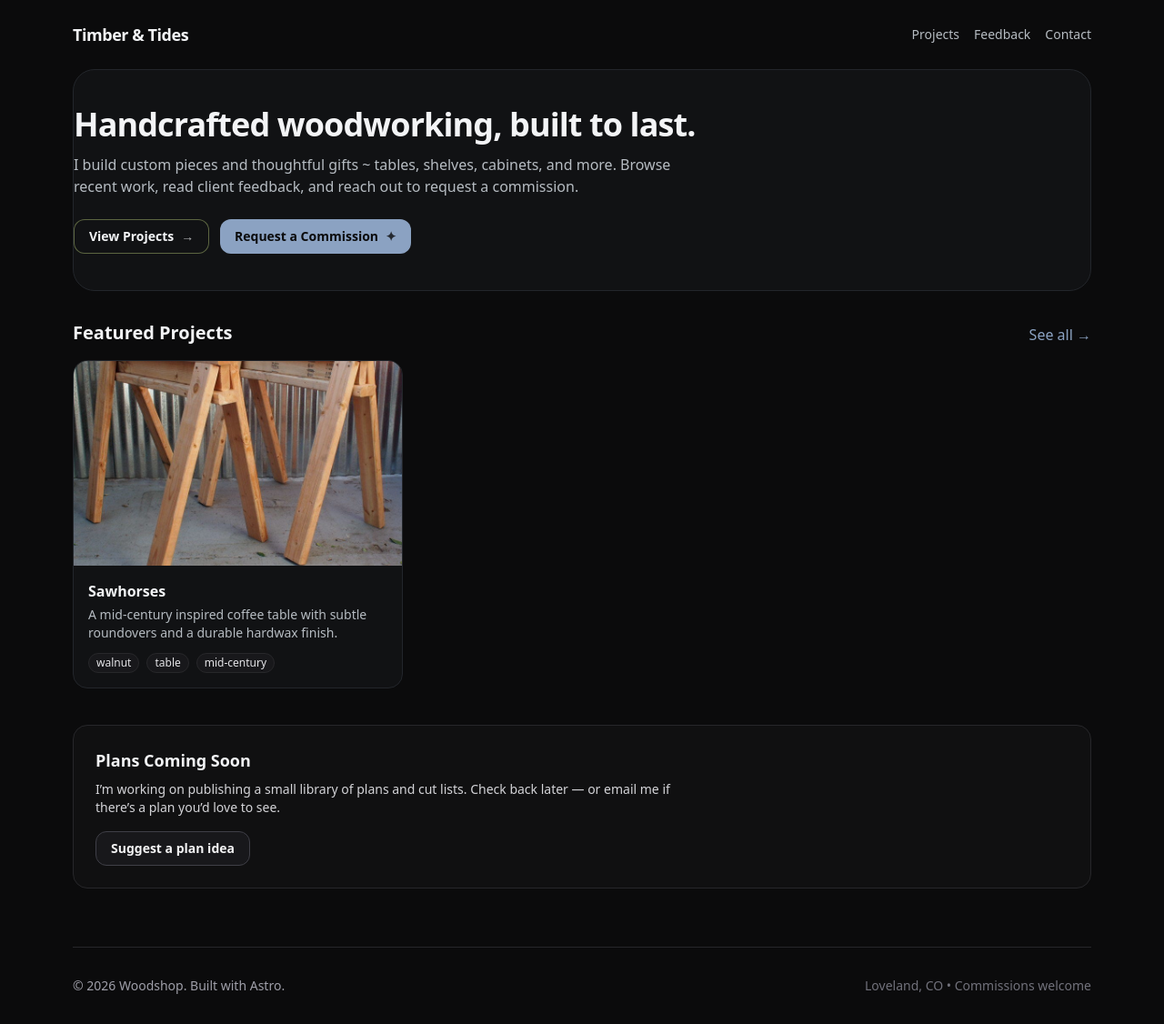
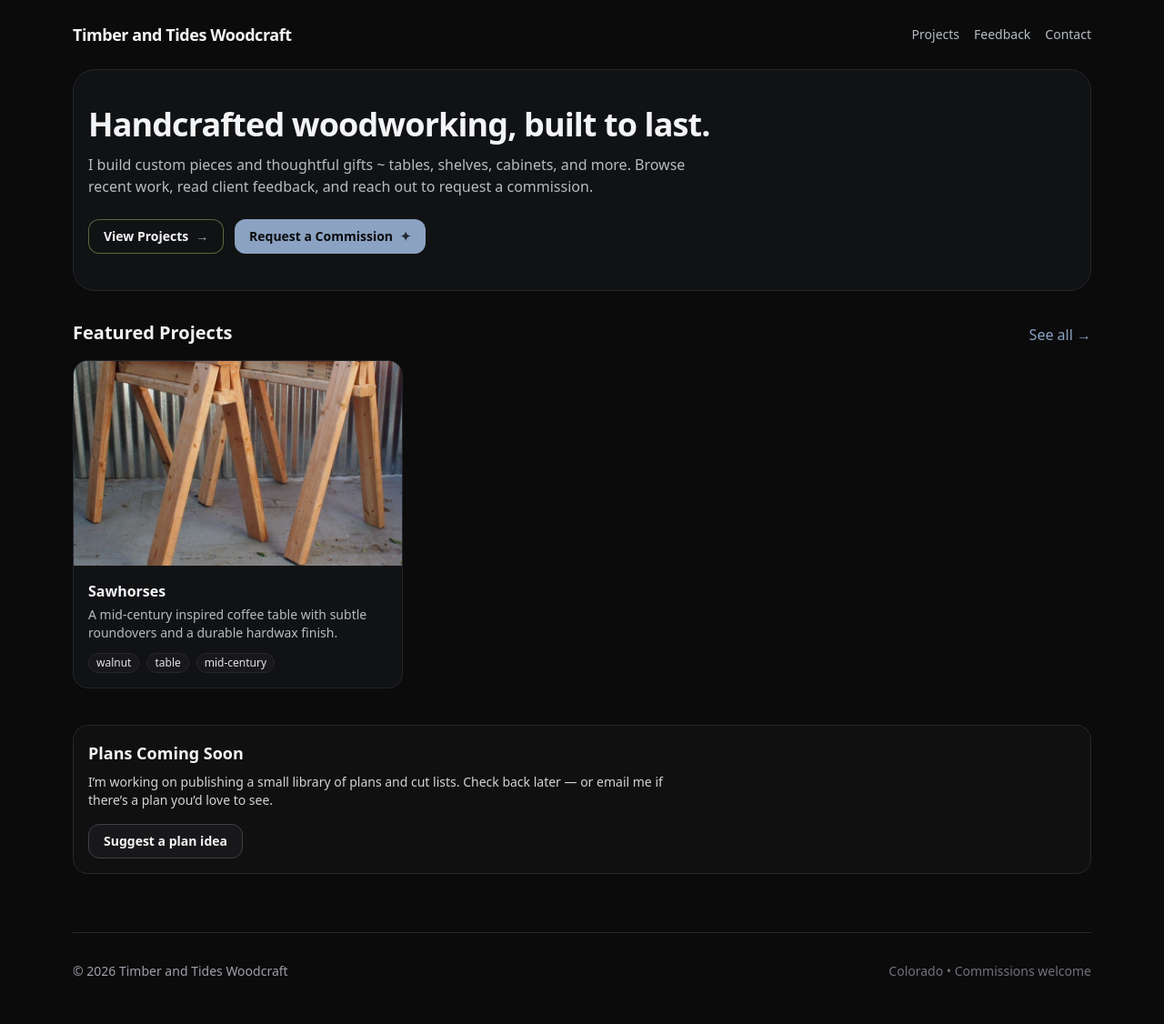
Before and after one commit to schillingjerrid/timber-and-tides-woodcraft-website, an Astro site: page / in a window 1280 px wide. Shown: the whole page at 91% size. Built offline with nearby package versions, Linux system fonts and the light colour scheme; Astro itself is replaced by a stand-in of ours.

Commit message:
Styling cleanup on home page

```diff
--- a/src/layouts/BaseLayout.astro
+++ b/src/layouts/BaseLayout.astro
@@ -2,7 +2,7 @@
 import "../styles/theme.css";
 
 const {
-  title = "Woodworking Portfolio",
+  title = "Timber and Tides Woodcraft",
   description = "Handcrafted woodworking projects and commissions.",
 } = Astro.props;
 ---
@@ -26,7 +26,7 @@ const {
     <div class="mx-auto max-w-6xl px-4">
       <header class="py-6 flex items-center justify-between gap-4">
         <a href="/" class="font-semibold tracking-tight text-lg text-fg">
-          Timber & Tides
+          Timber and Tides Woodcraft
         </a>
 
         <nav class="flex gap-4 text-sm text-muted">
@@ -43,8 +43,8 @@ const {
 
       <footer class="border-t border-zinc-800 py-8 text-sm text-zinc-400">
         <div class="flex flex-col gap-2 sm:flex-row sm:items-center sm:justify-between">
-          <p>© {new Date().getFullYear()} Woodshop. Built with Astro.</p>
-          <p class="text-zinc-500">Loveland, CO • Commissions welcome</p>
+          <p>&copy; {new Date().getFullYear()} Timber and Tides Woodcraft</p>
+          <p class="text-zinc-500">Colorado • Commissions welcome</p>
         </div>
       </footer>
     </div>
--- a/src/pages/index.astro
+++ b/src/pages/index.astro
@@ -11,10 +11,10 @@ const featured = projects
 ---
 
 <BaseLayout
-  title="Woodshop — Portfolio"
+  title="Timber and Tides Woodcraft"
   description="Handcrafted woodworking projects, client feedback, and commission requests."
 >
-  <section class="py-10 rounded-3xl border border-border bg-surface relative overflow-hidden">
+  <section class="px-4 py-10 rounded-3xl border border-border bg-surface relative overflow-hidden">
     <div
       class="absolute inset-0 opacity-30 pointer-events-none"
       style="background: radial-gradient(800px circle at 20% 10%, var(--color-deep), transparent 60%),
@@ -83,7 +83,7 @@ const featured = projects
     )}
   </section>
 
-  <section class="mt-10 rounded-2xl border border-zinc-800 bg-zinc-900/40 p-6">
+  <section class="mt-10 rounded-2xl border border-zinc-800 bg-zinc-900/40 p-4">
     <h2 class="text-lg font-semibold">Plans Coming Soon</h2>
     <p class="mt-2 text-sm text-zinc-300 max-w-2xl">
       I’m working on publishing a small library of plans and cut lists. Check back later — or email me if there’s a plan you’d love to see.
```
